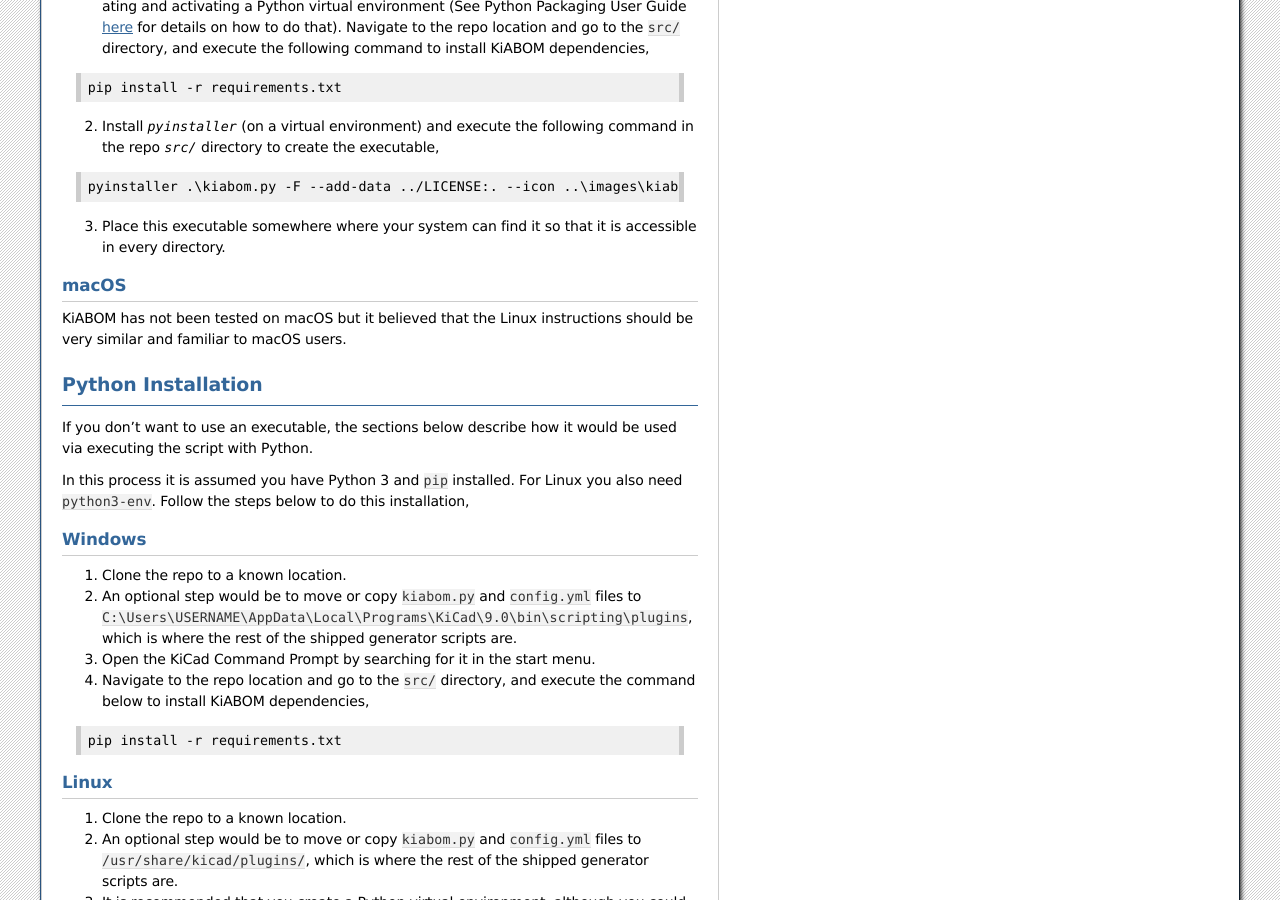
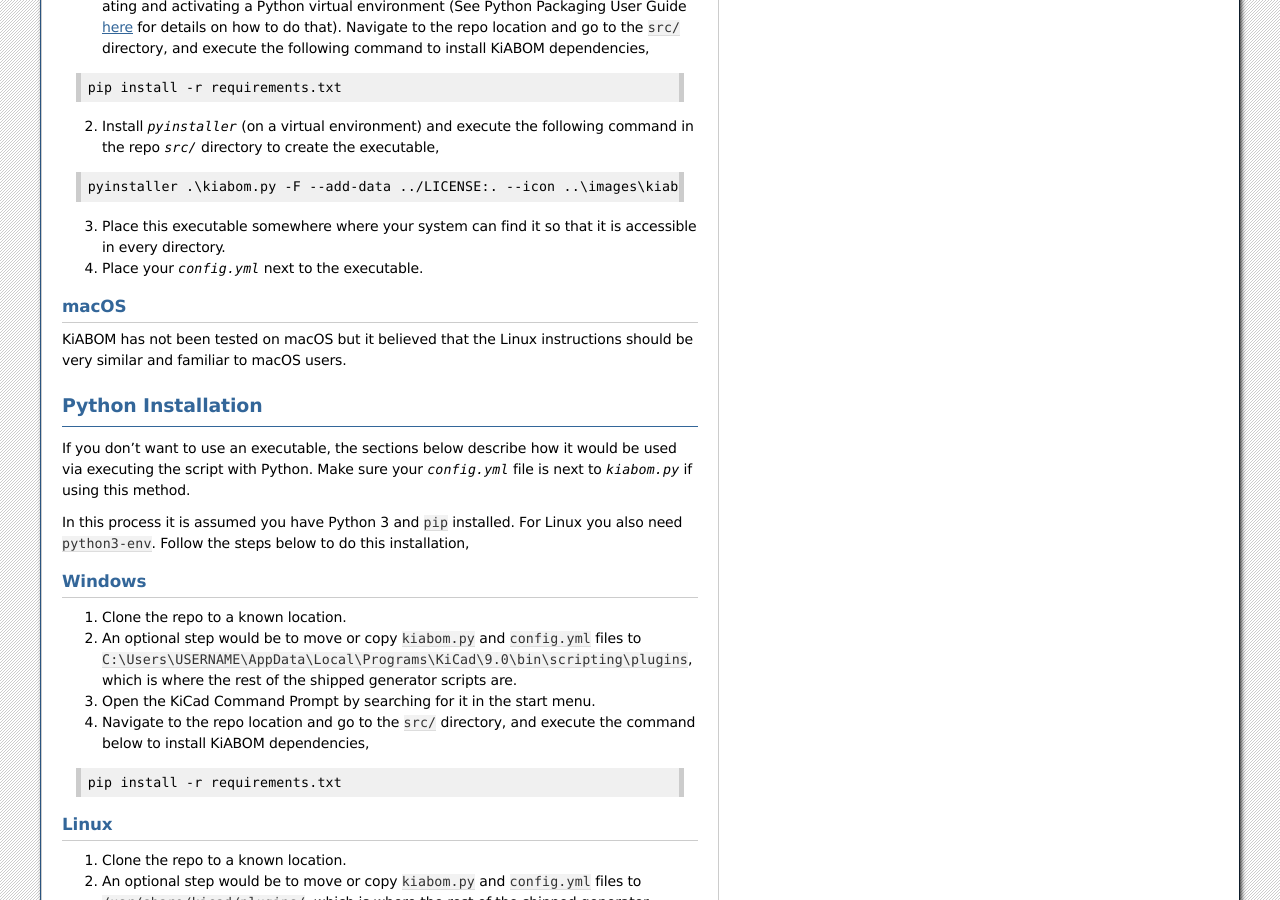
Before and after one commit to Mage-Control-Systems-Ltd/KiABOM, a Sphinx documentation site: the page built from docs/installation.rst, in a window 1280 px wide and 900 px high, scrolled down 1283 px. Built offline with Sphinx 7.4.7, drawn with Linux system fonts in a browser that asks for light colours.

Commit message:
Updated docs with better config.yml placement.

```diff
--- a/docs/development.rst
+++ b/docs/development.rst
@@ -12,6 +12,8 @@
 
     pyinstaller .\kiabom.py -F --add-data ../LICENSE:. --icon ..\images\kiabom-icon.ico
 
+Lastly, a `config.yml` file with your API keys would need to be placed next to `kiabom.py`.
+
 Using `Ruff`_ as the linter and formatter, pytest for testing and coverage, and pyright as the static type checker.
 
 .. _Ruff: https://github.com/astral-sh/ruff
--- a/docs/installation.rst
+++ b/docs/installation.rst
@@ -55,6 +55,8 @@
 
 3. Place this executable somewhere where your system can find it so that it is accessible in every directory.
 
+4. Place your `config.yml` next to the executable.
+
 macOS
 ^^^^^
 KiABOM has not been tested on macOS but it believed that the Linux instructions should be very similar and familiar to macOS users.
@@ -63,7 +65,7 @@
 
 Python Installation
 --------------------
-If you don't want to use an executable, the sections below describe how it would be used via executing the script with Python.
+If you don't want to use an executable, the sections below describe how it would be used via executing the script with Python. Make sure your `config.yml` file is next to `kiabom.py` if using this method.
 
 In this process it is assumed you have Python 3 and ``pip`` installed. For Linux you also need ``python3-env``. Follow the steps below to do this installation,
 
```
